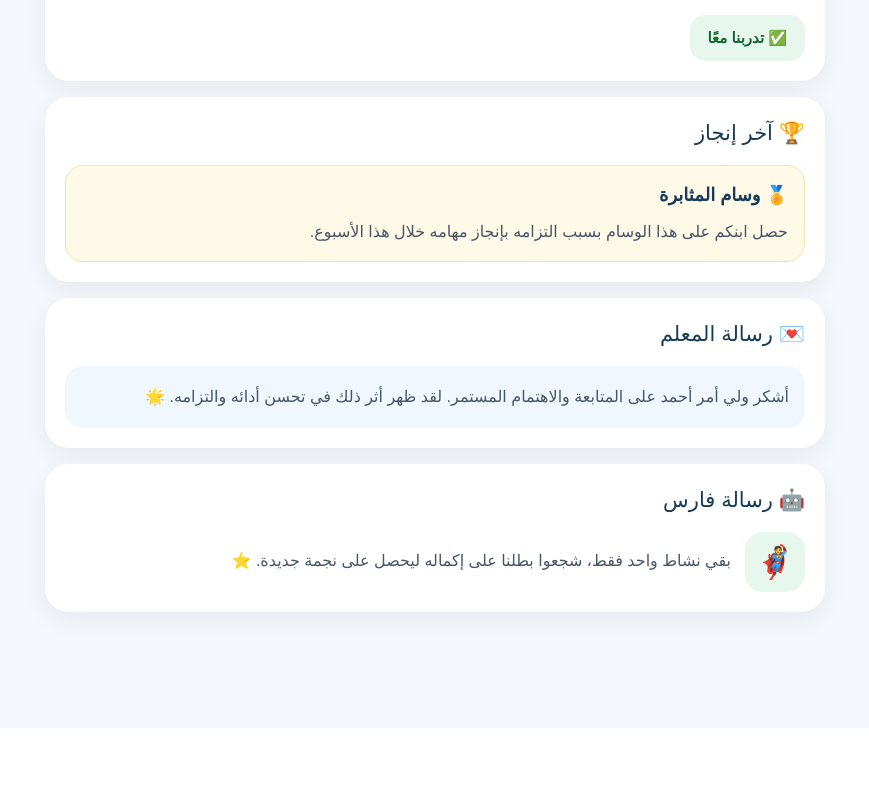
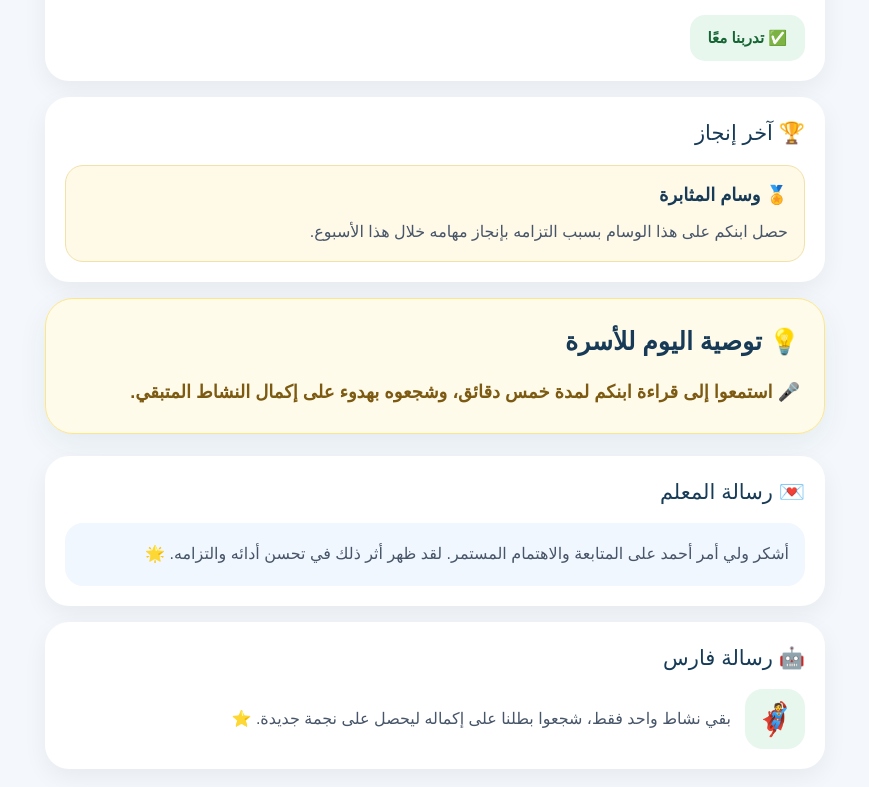
Before and after one commit to a31164949-blip/lughati-academy, a Next.js app in the folder lughati-next/: page /parent in a window 1280 px wide. Shown: the part 1260-2047 px from the top of the page, without its empty margins (205-1074 px from the left). Before the commit the page ends 1988 px from the top, so only its background shows below. Built offline with nearby package versions, Linux system fonts and the light colour scheme.

Commit message:
Add family recommendation card to parentpage

```diff
--- /dev/null
+++ b/lughati-next/app/parent/components/FamilyRecommendationCard.tsx
@@ -0,0 +1,86 @@
+type FamilyRecommendationCardProps = {
+  completedCount: number;
+  totalCount: number;
+};
+
+const recommendationMessages = {
+  complete:
+    "🎉 احتفلوا بإنجازه اليوم، واطلبوا منه أن يخبركم بأكثر مهمة استمتع بها.",
+  almostComplete:
+    "🎤 استمعوا إلى قراءة ابنكم لمدة خمس دقائق، وشجعوه بهدوء على إكمال النشاط المتبقي.",
+  progressing:
+    "📚 اقرأوا معه فقرة قصيرة، ثم اسألوه عن الفكرة التي فهمها منها.",
+  needsSupport:
+    "💚 اختاروا مهمة واحدة فقط، وابدؤوا بها معه دون ضغط أو لوم.",
+};
+
+function getRecommendation(
+  completedCount: number,
+  totalCount: number
+) {
+  const remainingCount = totalCount - completedCount;
+
+  if (totalCount === 0) {
+    return recommendationMessages.needsSupport;
+  }
+
+  if (completedCount === totalCount) {
+    return recommendationMessages.complete;
+  }
+
+  if (remainingCount === 1) {
+    return recommendationMessages.almostComplete;
+  }
+
+  if (completedCount >= Math.ceil(totalCount / 2)) {
+    return recommendationMessages.progressing;
+  }
+
+  return recommendationMessages.needsSupport;
+}
+
+export default function FamilyRecommendationCard({
+  completedCount,
+  totalCount,
+}: FamilyRecommendationCardProps) {
+  const recommendation = getRecommendation(
+    completedCount,
+    totalCount
+  );
+
+  return (
+    <section
+      style={{
+        background: "linear-gradient(135deg, #fffbea, #fffbeb)",
+        border: "1px solid #fde68a",
+        borderRadius: "28px",
+        padding: "24px",
+        marginBottom: "22px",
+        boxShadow: "0 10px 30px rgba(23, 59, 87, 0.07)",
+      }}
+    >
+      <h2
+        style={{
+          margin: "0 0 14px",
+          color: "#173b57",
+          fontSize: "25px",
+          fontWeight: 800,
+        }}
+      >
+        💡 توصية اليوم للأسرة
+      </h2>
+
+      <p
+        style={{
+          margin: 0,
+          color: "#7c5a12",
+          fontSize: "18px",
+          lineHeight: 1.9,
+          fontWeight: 600,
+        }}
+      >
+        {recommendation}
+      </p>
+    </section>
+  );
+}
--- a/lughati-next/app/parent/page.tsx
+++ b/lughati-next/app/parent/page.tsx
@@ -2,7 +2,7 @@
 
 import { useRouter } from "next/navigation";
 import DailyPulseCard from "./components/DailyPulseCard";
-
+import FamilyRecommendationCard from "./components/FamilyRecommendationCard";
 const dailyTasks = [
   { icon: "📖", title: "قراءة الدرس", completed: true },
   { icon: "✍️", title: "التدريب على الإملاء", completed: true },
@@ -346,7 +346,10 @@ export default function ParentPage() {
             </p>
           </div>
         </section>
-
+<FamilyRecommendationCard
+  completedCount={completedCount}
+  totalCount={dailyTasks.length}
+/>
         {/* رسالة المعلم */}
         <section style={cardStyle}>
           <h2 style={sectionTitleStyle}>
```
